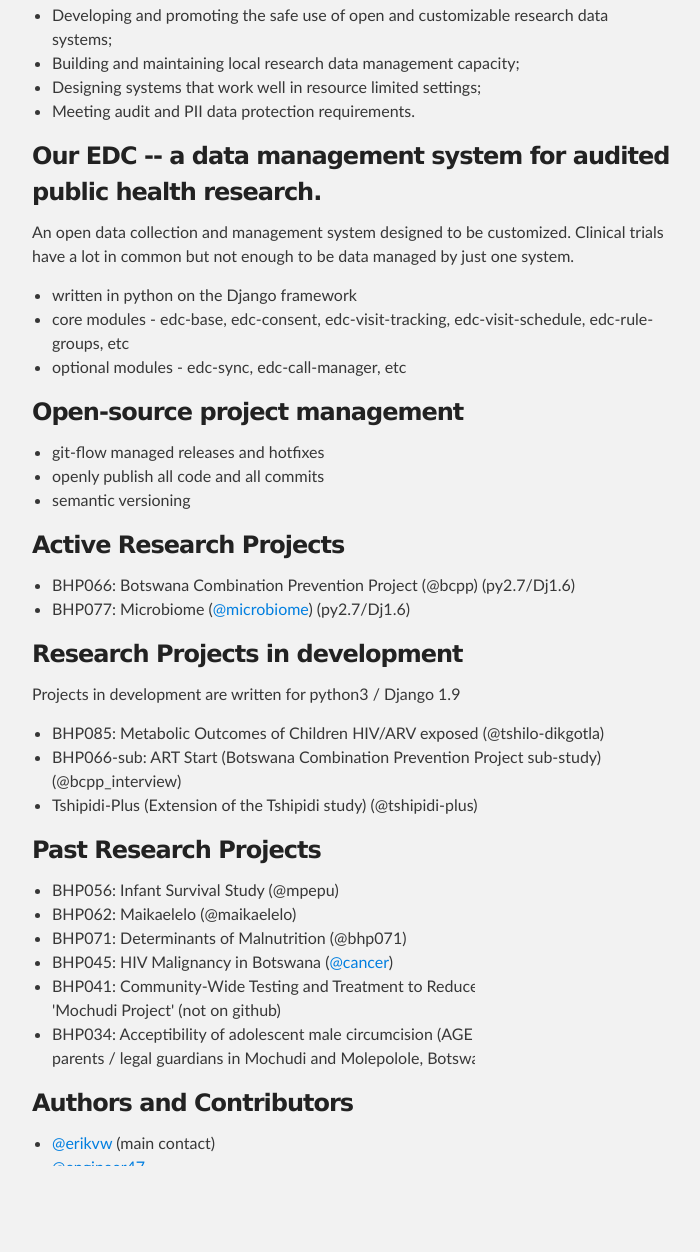
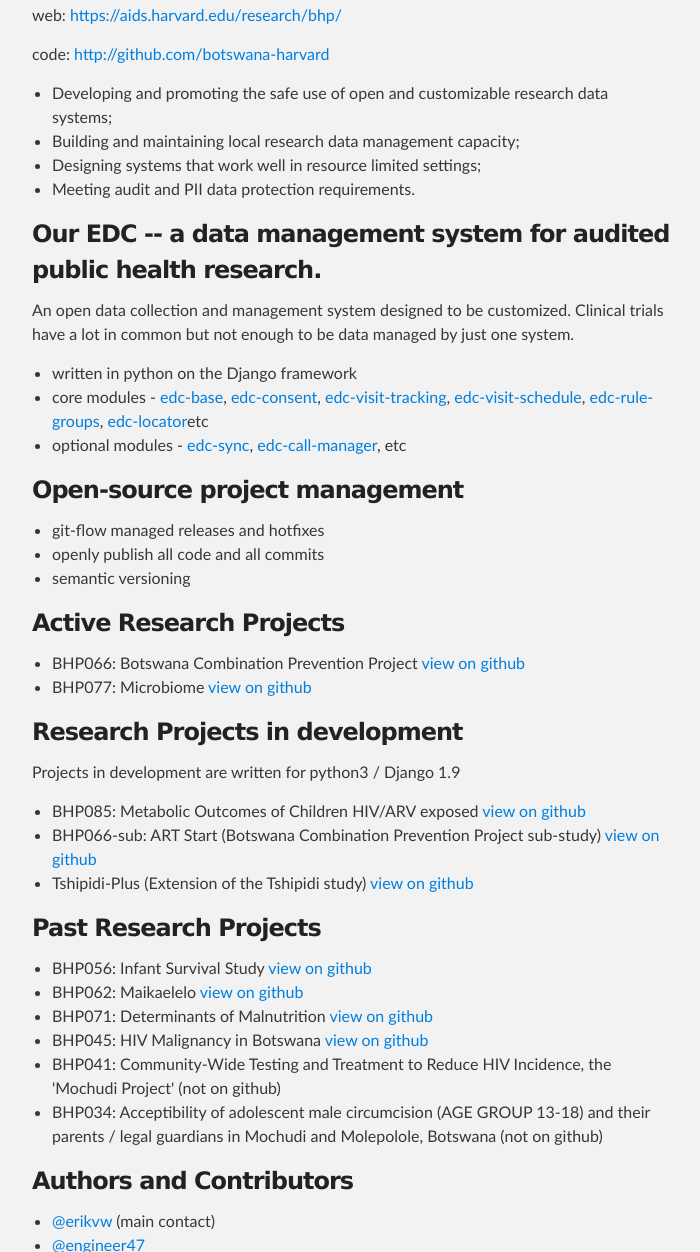
Before and after one commit to botswana-harvard/botswana-harvard.github.io, a plain HTML site: page index.html in a window 1280 px wide. Shown: the part 359-1611 px from the top of the page, without its empty margins (288-988 px from the left). Drawn offline with Linux system fonts and the light colour scheme.

Commit message:
add links to repos

```diff
--- a/index.html
+++ b/index.html
@@ -27,7 +27,10 @@
     <!-- MAIN CONTENT -->
     <div id="main_content_wrap" class="outer">
       <section id="main_content" class="inner">
-        <p>With over 15 years of data management experience in audited clinical trial research</p>
+<p>With over 15 years of data management experience in audited clinical trial research</p>
+
+<p>web: <a href="https://aids.harvard.edu/research/bhp/">https://aids.harvard.edu/research/bhp/</a></p>
+<p>code: <a href="http://github.com/botswana-harvard">http://github.com/botswana-harvard</a></p>
 
 <ul>
 <li>Developing and promoting the safe use of open and customizable research data systems;</li>
@@ -43,8 +46,8 @@
 
 <ul>
 <li>written in python on the Django framework</li>
-<li>core modules - edc-base, edc-consent, edc-visit-tracking, edc-visit-schedule, edc-rule-groups, etc</li>
-<li>optional modules - edc-sync, edc-call-manager, etc</li>
+<li>core modules - <a href="http://github.com/botswana-harvard/edc-base">edc-base</a>, <a href="http://github.com/botswana-harvard/edc-consent">edc-consent</a>, <a href="http://github.com/botswana-harvard/edc-visit-tracking">edc-visit-tracking</a>, <a href="http://github.com/botswana-harvard/edc-visit-schedule">edc-visit-schedule</a>, <a href="http://github.com/botswana-harvard/edc-rule-groups">edc-rule-groups</a>, <a href="http://github.com/botswana-harvard/edc-locator">edc-locator</a>etc</li>
+<li>optional modules - <a href="http://github.com/botswana-harvard/edc-sync">edc-sync</a>, <a href="http://github.com/botswana-harvard/edc-call-manager">edc-call-manager</a>, etc</li>
 </ul>
 
 <h3>
@@ -60,8 +63,8 @@
 <a id="active-research-projects" class="anchor" href="#active-research-projects" aria-hidden="true"><span aria-hidden="true" class="octicon octicon-link"></span></a>Active Research Projects</h3>
 
 <ul>
-<li>BHP066: Botswana Combination Prevention Project (@bcpp) (py2.7/Dj1.6)</li>
-<li>BHP077: Microbiome (<a href="https://github.com/microbiome" class="user-mention">@microbiome</a>) (py2.7/Dj1.6)</li>
+<li>BHP066: Botswana Combination Prevention Project <a href="https://github.com/botswana-harvard/bcpp">view on github</a></li>
+<li>BHP077: Microbiome <a href="https://github.com/botswana-harvard/microbiome">view on github</a></li>
 </ul>
 
 <h3>
@@ -70,19 +73,19 @@
 <p>Projects in development are written for python3 / Django 1.9</p>
 
 <ul>
-<li>BHP085: Metabolic Outcomes of Children HIV/ARV exposed (@tshilo-dikgotla)</li>
-<li>BHP066-sub: ART Start (Botswana Combination Prevention Project sub-study) (@bcpp_interview)</li>
-<li>Tshipidi-Plus (Extension of the Tshipidi study) (@tshipidi-plus)</li>
+<li>BHP085: Metabolic Outcomes of Children HIV/ARV exposed <a href="https://github.com/botswana-harvard/tshilo-dikgotla">view on github</a></li>
+<li>BHP066-sub: ART Start (Botswana Combination Prevention Project sub-study) <a href="https://github.com/botswana-harvard/bcpp_interview">view on github</a></li>
+<li>Tshipidi-Plus (Extension of the Tshipidi study) <a href="https://github.com/botswana-harvard/tshipidi-plus">view on github</a></li>
 </ul>
 
 <h3>
 <a id="past-research-projects" class="anchor" href="#past-research-projects" aria-hidden="true"><span aria-hidden="true" class="octicon octicon-link"></span></a>Past Research Projects</h3>
 
 <ul>
-<li>BHP056: Infant Survival Study (@mpepu)</li>
-<li>BHP062: Maikaelelo (@maikaelelo)</li>
-<li>BHP071: Determinants of Malnutrition (@bhp071)</li>
-<li>BHP045: HIV Malignancy in Botswana (<a href="https://github.com/cancer" class="user-mention">@cancer</a>)</li>
+<li>BHP056: Infant Survival Study <a href="https://botswana-harvard/mpepu">view on github</a></li>
+<li>BHP062: Maikaelelo <a href="https://botswana-harvard/maikaelelo">view on github</a></li>
+<li>BHP071: Determinants of Malnutrition <a href="https://github.com/botswana-harvard/bhp071">view on github</a></li>
+<li>BHP045: HIV Malignancy in Botswana <a href="https://github.com/botswana-harvard/cancer">view on github</a></li>
 <li>BHP041: Community-Wide Testing and Treatment to Reduce HIV Incidence, the 'Mochudi Project' (not on github)</li>
 <li>BHP034: Acceptibility of adolescent male circumcision (AGE GROUP 13-18) and their parents / legal guardians in Mochudi and Molepolole, Botswana (not on github)</li>
 </ul>
```
